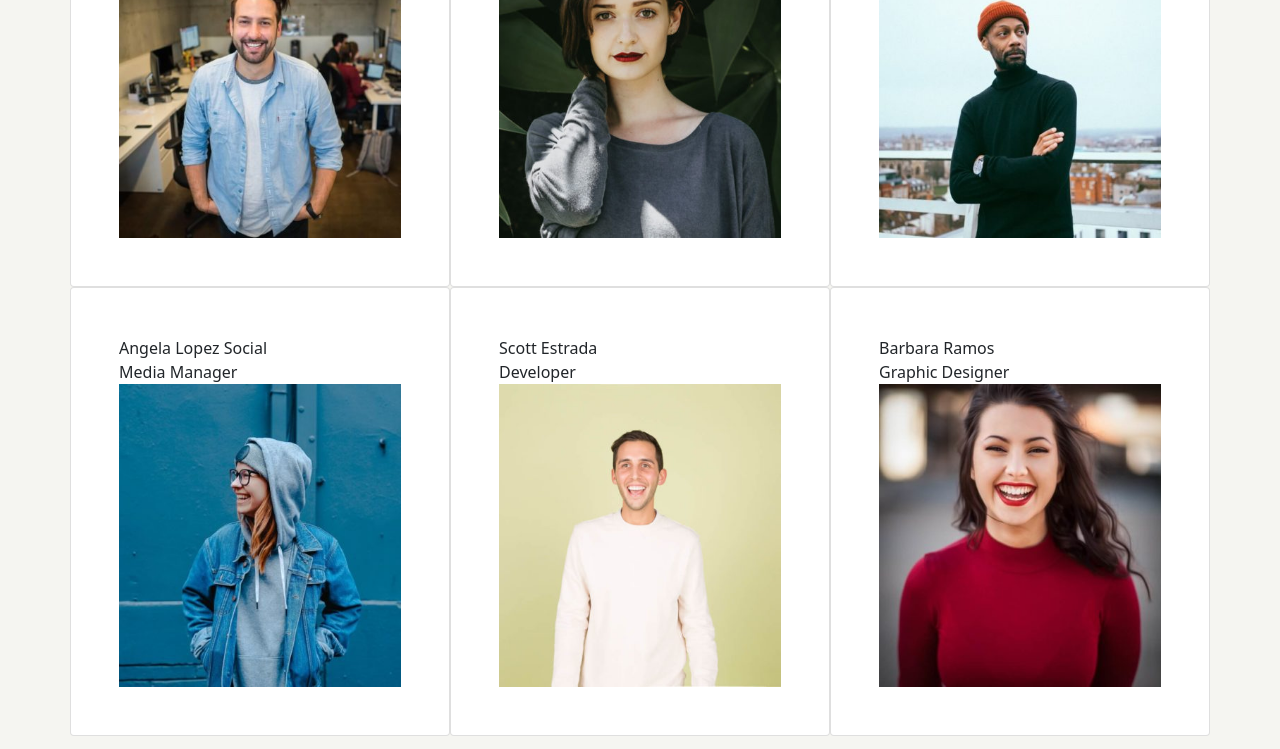
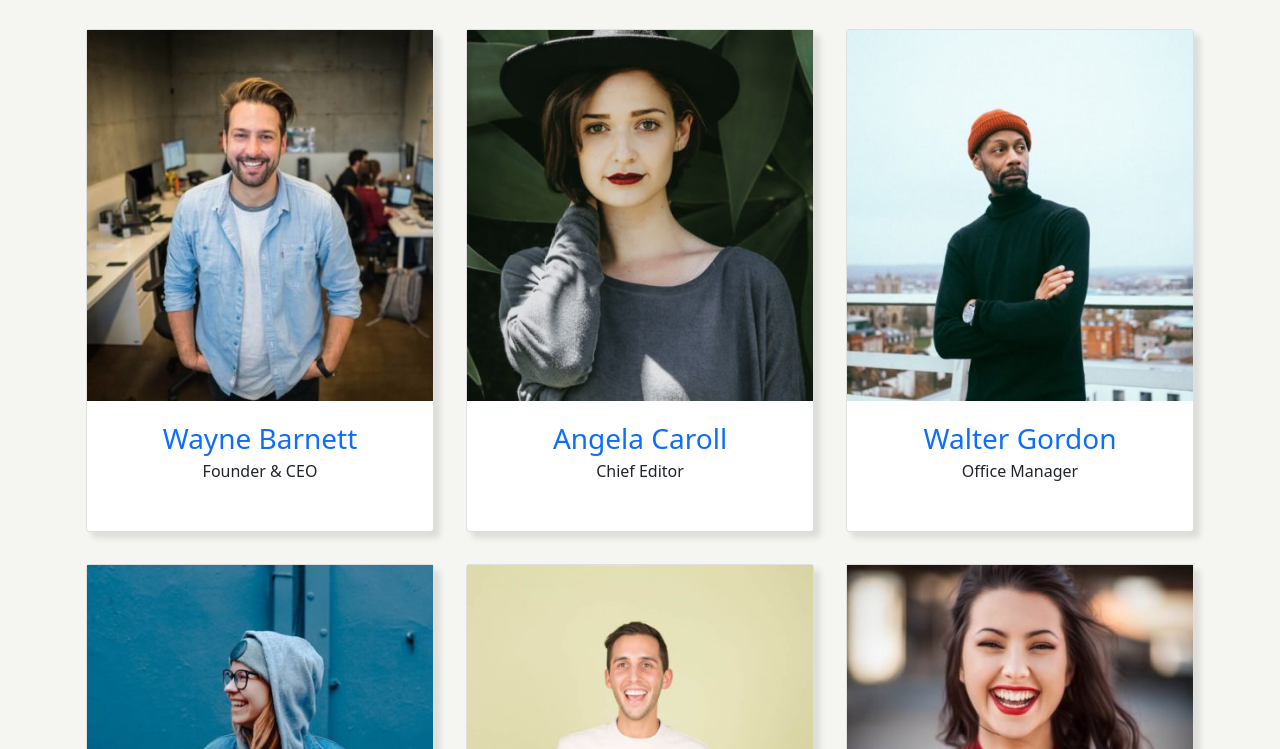
Before and after one commit to Gabriele-Zini/js-our-team, a plain HTML site: page index.html in a window 1280 px wide. Shown: the part 161-910 px from the top of the page. Drawn offline with nearby package versions, Linux system fonts and the light colour scheme.

Commit message:
add: ou team grid

```diff
--- a/css/style.css
+++ b/css/style.css
@@ -5,3 +5,8 @@ body {
 img {
     max-width: 100%;
 }
+
+.ms_col {
+    box-shadow: 6px 6px 6px rgba(0, 0, 0, 0.105);
+    min-height: 400px;
+}
--- a/index.html
+++ b/index.html
@@ -14,9 +14,11 @@
     <!-- style -->
     <link rel="stylesheet" href="./css/style.css" />
   </head>
-  <body>
-    <div class="container">
-      <ul class="members list-unstyled row"></ul>
+  <body class="p-md-5 mt-3">
+      <div class="container">
+        <h1 class="text-center fs-2 text-uppercase">Our team</h1>
+        <p class="text-center text-secondary">Lorem ipsum dolor sit amet consectetur adipisicing elit. Est distinctio hic ratione repudiandae cum fuga in ullam ut, nemo, corrupti veniam quam totam commodi officiis culpa possimus, optio amet ducimus.</p>
+      <ul class="members list-unstyled row  align-content-center text-center"></ul>
     </div>
 
     <script src="./js/script.js"></script>
--- a/js/script.js
+++ b/js/script.js
@@ -37,16 +37,17 @@ for (let i = 0; i < teamMembers.length; i++) {
   let imageEl = document.createElement("img");
   let curMember = teamMembers[i];
   let singleMember = document.createElement("li");
-  singleMember.classList = "card p-5 col-12 col-md-4";
+  singleMember.classList = "p-0 col-12 col-md-6 col-lg-4 my-col p-3";
   imageEl.src = curMember.image;
+  imageEl.classList = "w-100 ";
   singleMember.innerHTML = `<li>
-                                <ul class="list-unstyled">
-                                    <li>${curMember.name}</li>
-                                    <li>${curMember.role}</li>
+                                <ul class="list-unstyled card  ms_col">
+                                    <li class="pt-3 px-3 fs-3 text-primary">${curMember.name}</li>
+                                    <li class="pb-5">${curMember.role}</li>
                                 </ul>
                             </li>`;
 
   let ulElement = singleMember.querySelector("ul");
-  ulElement.appendChild(imageEl);
+  ulElement.insertBefore(imageEl, ulElement.firstChild);
   members.appendChild(singleMember);
 }
```
